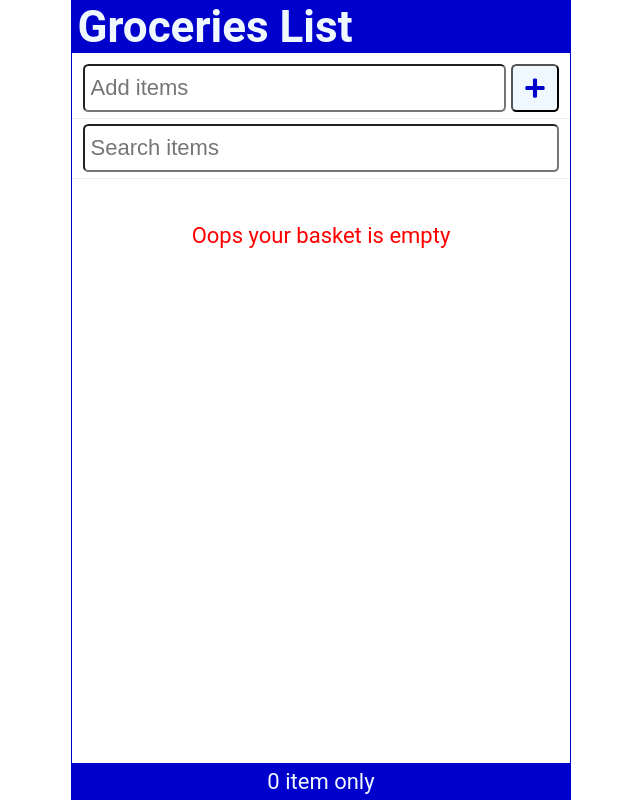
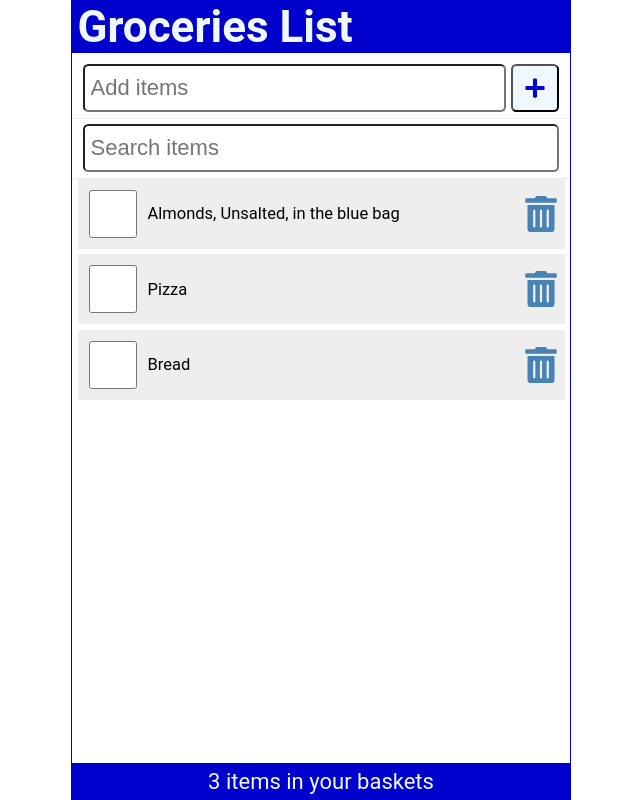
Before and after one commit to poppy-dev-practice/react-grocery-items, a React (Create React App) app: page / in a window 1280 px wide. Shown: the whole page, without its empty margins (319-959 px from the left). Built offline with nearby package versions, Linux system fonts and the light colour scheme; data requests are answered from the project's data file.

Commit message:
set everything without loading

```diff
--- a/src/App.js
+++ b/src/App.js
@@ -6,16 +6,32 @@ import AddItems from './AddItems';
 import SearchItems from './SearchItems';
 
 function App() {
+  const APP_URL="http://localhost:3500/items"
 
-
-const[items,setItems] = useState(JSON.parse(localStorage.getItem("ShoppingItem"))||[])
+const[items,setItems] = useState([])
 const[newitem,setNewitem] = useState("")  ////referring state
 const[search,SetSearch] = useState("")
+const[error,setFetchError] = useState(null)
 
 
 useEffect(()=>{
-  localStorage.setItem("ShoppingItem",JSON.stringify(items))
-},[items])
+
+  const fetchitems = async ()=>{
+    try{
+    const response = await fetch(APP_URL)
+    if (!response.ok) throw Error("did not get data")
+    const listItems = await response.json()
+    console.log(listItems);
+    setItems(listItems)
+    setFetchError(null)
+    }catch(err){
+      setFetchError(err.message)
+    }
+  }
+
+  (async()=>await fetchitems())()
+
+},[])
 
 const handleSubit = (e)=>{
   e.preventDefault()
@@ -51,9 +67,12 @@ const handledelete = (id)=>{
       <Header title={"Groceries List"} />
       <AddItems newitem={newitem} setNewitem={setNewitem} handleSubit={handleSubit}></AddItems>
       <SearchItems search={search} SetSearch={SetSearch} ></SearchItems>
-      <Content items={items.filter(item=>((item.item).toLowerCase()).includes(search.toLowerCase()))}
+      <main>
+      {error&&<p style={{color:"red"}}>{`Error:${error}`}</p>}
+      {!error&&<Content items={items.filter(item=>((item.item).toLowerCase()).includes(search.toLowerCase()))}     //////fragments adukku in content
       handlecheck={handlecheck}
-      handledelete={handledelete} />
+      handledelete={handledelete} />}
+      </main>
       <Footer length={items.length}/>
     </div>
   );
--- a/src/Content.js
+++ b/src/Content.js
@@ -11,9 +11,9 @@ const Content = ({items,handlecheck,handledelete}) => {
 
 
     return (
-        <main>
-            {items.length?<ItemList items={items} handlecheck={handlecheck} handledelete={handledelete} />:<p style={{marginTop:"2rem",color:"red"}}>Oops your basket is empty</p>}
-        </main>
+        <>
+            {items.length?<ItemList items={items} handlecheck={handlecheck} handledelete={handledelete} />:<p style={{marginTop:"2rem",color:"blue"}}>Oops your basket is empty</p>}
+        </>
     )
 }
 
```
